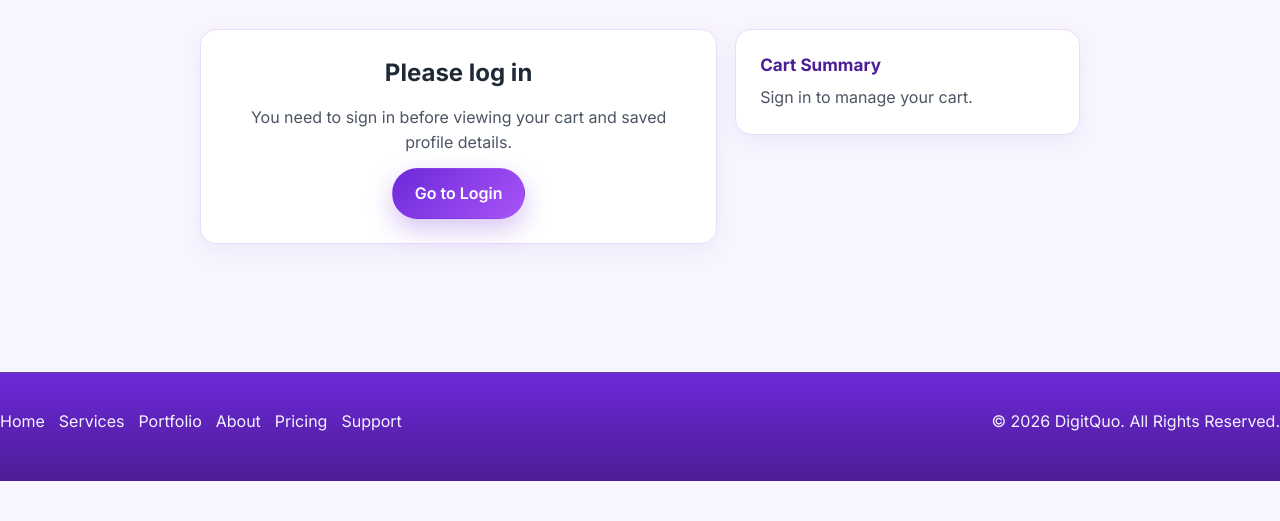
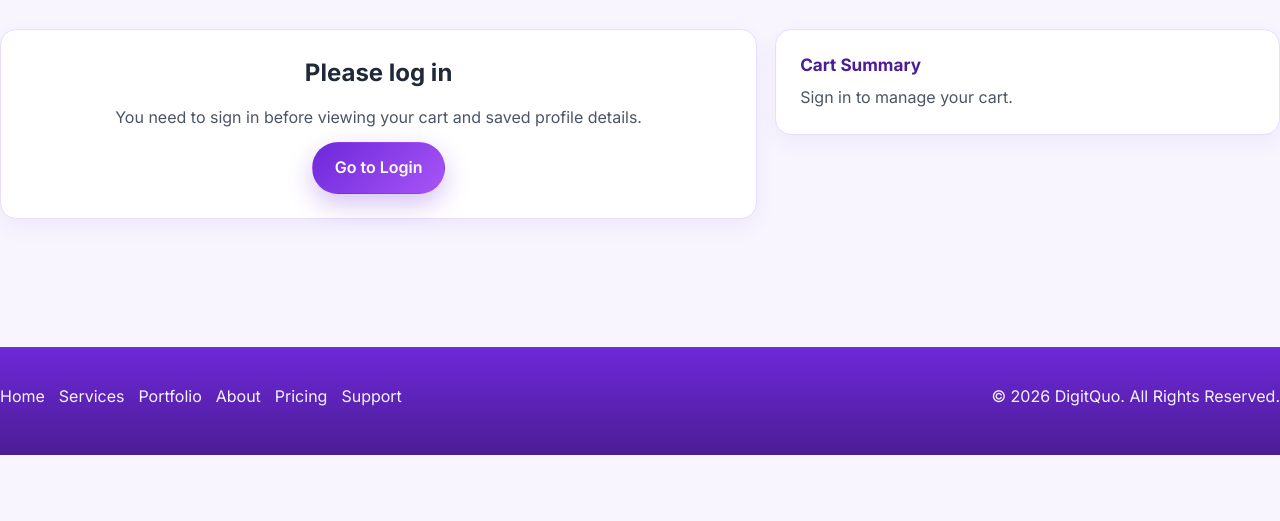
Before and after one commit to esekh7557-cloud/DigitQuo, a website: page cart.html in a window 1280 px wide. Shown: the part 279-800 px from the top of the page. Drawn offline with nearby package versions, Linux system fonts and the light colour scheme.

Commit message:
fix gutter

```diff
--- a/style.css
+++ b/style.css
@@ -2374,9 +2374,21 @@ footer {
 
 @media (min-width: 1200px) {
   :root {
-    --container: 1440px;
+    --container: 100vw;
     --page-pad: 0px;
     --page-pad-wide: 0px;
+  }
+
+  .container,
+  .cart-shell,
+  .orders-shell,
+  .profile-shell,
+  .plan-shell,
+  .about-hero-inner,
+  .about-content,
+  .services-hero-flex,
+  .services-content {
+    max-width: none;
   }
 }
 
```
Also changed, not shown: index.html (+1 -1 lines).
